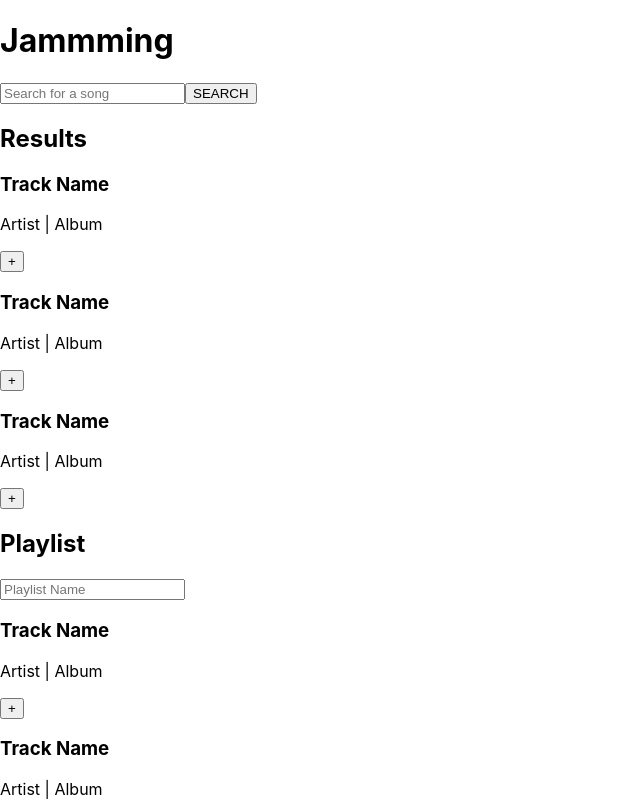
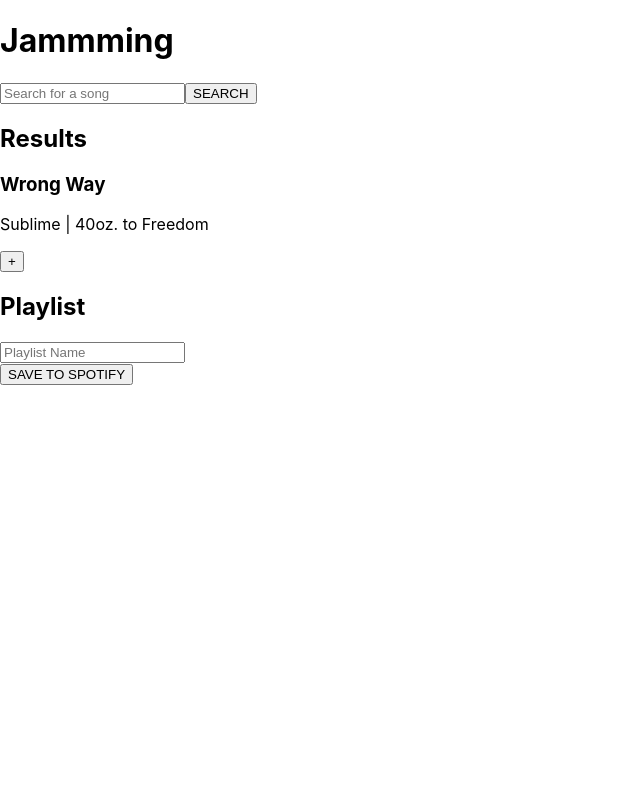
Before and after one commit to barrettcannon1-dotcom/Jammming, a React (Create React App) app: page / in a window 1280 px wide. Shown: the top 801 px of the page, without its empty margins (0-640 px from the left). Built offline with nearby package versions, Linux system fonts and the light colour scheme.

Commit message:
Added the track variable array and updated all files to have that

```diff
--- a/src/App.js
+++ b/src/App.js
@@ -5,13 +5,21 @@ import SearchResults from './components/SearchResults/SearchResults';
 import Playlist from './components/Playlist/Playlist';
 
 function App() {
+    const tracks = [
+      {
+          id: 1,
+          name: 'Wrong Way',
+          artist: 'Sublime',
+          album: '40oz. to Freedom'
+      }
+    ];
   return (
     <div>
       <h1>Jammming</h1>
 
       <SearchBar />
 
-      <SearchResults />
+      <SearchResults tracks={tracks}/>
 
       <Playlist />
     </div>
--- a/src/components/Playlist/Playlist.js
+++ b/src/components/Playlist/Playlist.js
@@ -8,7 +8,7 @@ function Playlist() {
             <h2>Playlist</h2>
             <input placeholder="Playlist Name" />
 
-            <Tracklist />
+            <Tracklist tracks={[]} />
 
             <button>SAVE TO SPOTIFY</button>
         </div>
--- a/src/components/SearchBar/SearchBar.js
+++ b/src/components/SearchBar/SearchBar.js
@@ -2,6 +2,7 @@ function SearchBar() {
     return (
         <div>
             <input placeholder="Search for a song" />
+
             <button>SEARCH</button>
         </div>
     );
--- a/src/components/SearchResults/SearchResults.js
+++ b/src/components/SearchResults/SearchResults.js
@@ -2,11 +2,11 @@ import './SearchResults.css';
 
 import Tracklist from '../Tracklist/Tracklist';
 
-function SearchResults() {
+function SearchResults(props) {
     return (
         <div>
             <h2>Results</h2>
-            <Tracklist />
+            <Tracklist tracks={props.tracks} />
         </div>
     )
 }
--- a/src/components/Track/Track.js
+++ b/src/components/Track/Track.js
@@ -1,11 +1,11 @@
 import './Track.css';
 
-function Track() {
+function Track(props) {
     return (
     <div>
-        <h3>Track Name</h3>
+        <h3>{props.track.name}</h3>
 
-        <p>Artist | Album</p>
+        <p>{props.track.artist} | {props.track.album}</p>
 
         <button>+</button>
     </div>
--- a/src/components/Tracklist/Tracklist.js
+++ b/src/components/Tracklist/Tracklist.js
@@ -2,12 +2,14 @@ import './Tracklist.css';
 
 import Track from '../Track/Track';
 
-function Tracklist() {
+function Tracklist(props) {
     return (
         <div>
-            <Track />
-            <Track />
-            <Track />
+            {props.tracks.map(track => {
+                return <Track
+                key={track.id}
+                track={track} />;
+            })}
         </div>
     );
 }
```
